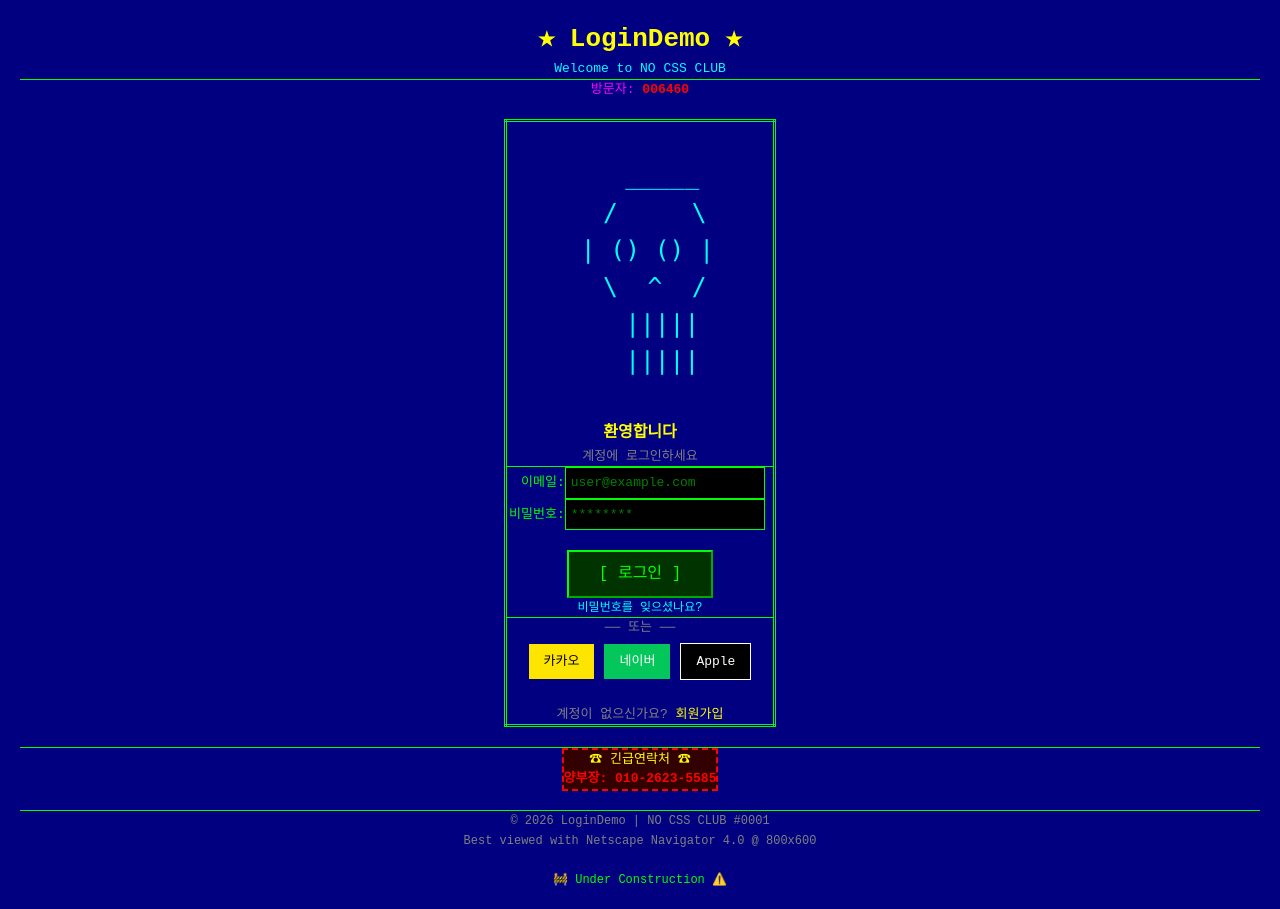
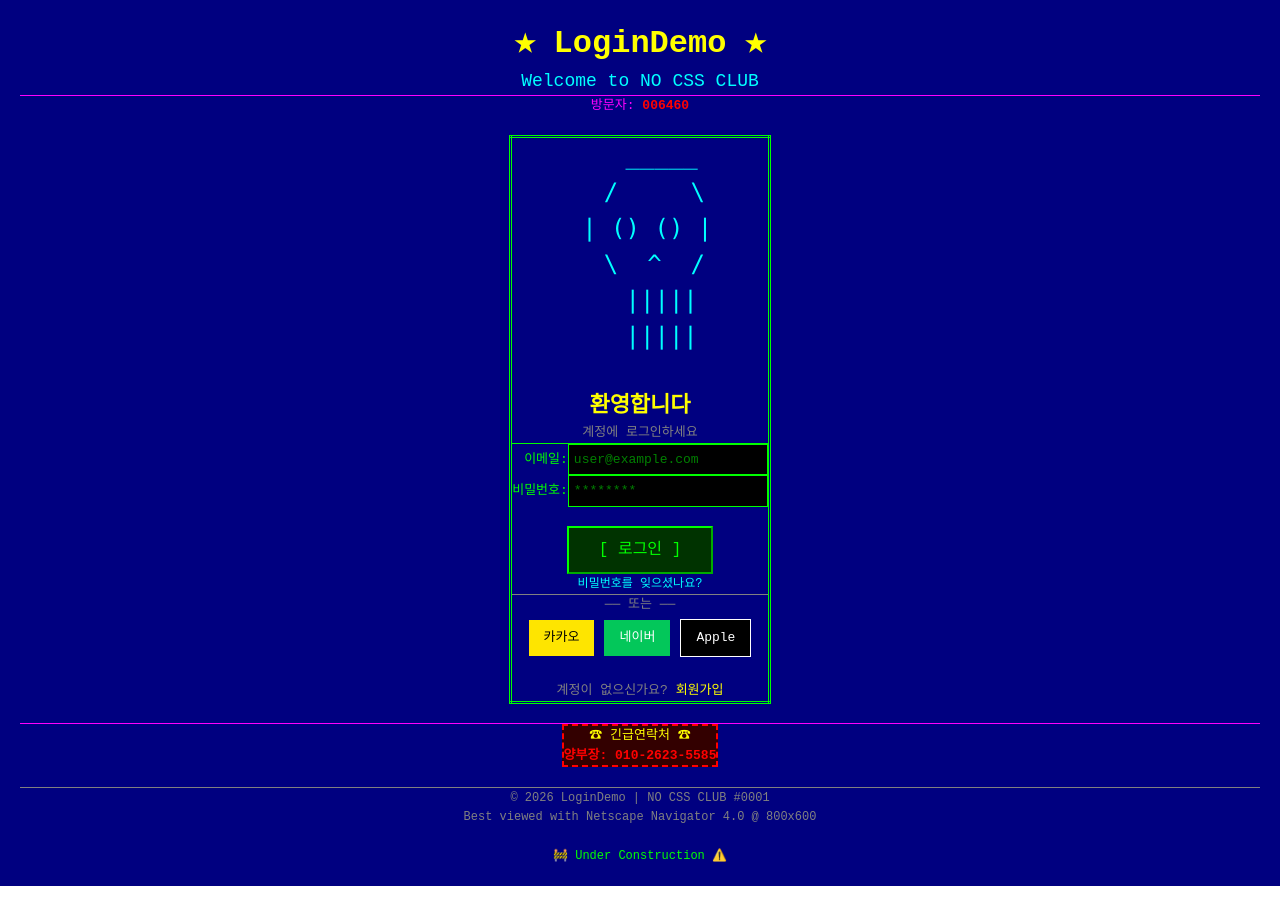
Before and after one commit to dyjung/logindemo, a Next.js app in the folder frontend/: page / in a window 1280 px wide. After the commit the page ends 886 px from the top, so only its background shows below. Built offline with nearby package versions, Linux system fonts and the light colour scheme.

Commit message:
Fix TypeScript errors - replace font tags with span
Co-Authored-By: Claude Opus 4.5 <noreply@anthropic.com>

```diff
--- a/frontend/src/app/page.tsx
+++ b/frontend/src/app/page.tsx
@@ -19,7 +19,7 @@ export default function Home() {
   };
 
   return (
-    <body style={{
+    <div style={{
       margin: 0,
       padding: '20px',
       backgroundColor: '#000080',
@@ -29,21 +29,21 @@ export default function Home() {
     }}>
       {/* 상단 타이틀 */}
       <center>
-        <font color="#FFFF00" size={6}>
-          <b>★ LoginDemo ★</b>
-        </font>
+        <span style={{ color: '#FFFF00', fontSize: '32px', fontWeight: 'bold' }}>
+          ★ LoginDemo ★
+        </span>
         <br />
-        <font color="#00FFFF" size={3}>
+        <span style={{ color: '#00FFFF', fontSize: '18px' }}>
           Welcome to NO CSS CLUB
-        </font>
-        <hr color="#FF00FF" />
+        </span>
+        <hr style={{ borderColor: '#FF00FF' }} />
       </center>
 
       {/* 방문자 카운터 */}
       <center>
-        <font color="#FF00FF">
-          방문자: <font color="#FF0000"><b>{visitorCount.toString().padStart(6, '0')}</b></font>
-        </font>
+        <span style={{ color: '#FF00FF' }}>
+          방문자: <span style={{ color: '#FF0000', fontWeight: 'bold' }}>{visitorCount.toString().padStart(6, '0')}</span>
+        </span>
       </center>
 
       <br />
@@ -57,35 +57,34 @@ export default function Home() {
           <tbody>
             <tr>
               <td colSpan={2} align="center">
-                <font color="#00FFFF" size={5}>
-                  <pre>{`
-   _____
+                <span style={{ color: '#00FFFF', fontSize: '24px' }}>
+                  <pre style={{ margin: 0 }}>{`   _____
   /     \\
  | () () |
   \\  ^  /
    |||||
-   |||||
-                  `}</pre>
-                </font>
-                <font color="#FFFF00" size={4}>
-                  <b>환영합니다</b>
-                </font>
+   |||||`}</pre>
+                </span>
                 <br />
-                <font color="#808080">
+                <span style={{ color: '#FFFF00', fontSize: '22px', fontWeight: 'bold' }}>
+                  환영합니다
+                </span>
+                <br />
+                <span style={{ color: '#808080' }}>
                   계정에 로그인하세요
-                </font>
+                </span>
               </td>
             </tr>
 
             <tr>
               <td colSpan={2}>
-                <hr color="#00FF00" />
+                <hr style={{ borderColor: '#00FF00' }} />
               </td>
             </tr>
 
             <tr>
               <td align="right">
-                <font color="#00FF00">이메일:</font>
+                <span style={{ color: '#00FF00' }}>이메일:</span>
               </td>
               <td>
                 <input
@@ -107,7 +106,7 @@ export default function Home() {
 
             <tr>
               <td align="right">
-                <font color="#00FF00">비밀번호:</font>
+                <span style={{ color: '#00FF00' }}>비밀번호:</span>
               </td>
               <td>
                 <input
@@ -149,21 +148,21 @@ export default function Home() {
 
             <tr>
               <td colSpan={2} align="center">
-                <font color="#808080" size={2}>
+                <span style={{ color: '#808080', fontSize: '12px' }}>
                   <a href="#" style={{ color: '#00FFFF' }}>비밀번호를 잊으셨나요?</a>
-                </font>
+                </span>
               </td>
             </tr>
 
             <tr>
               <td colSpan={2}>
-                <hr color="#808080" />
+                <hr style={{ borderColor: '#808080' }} />
               </td>
             </tr>
 
             <tr>
               <td colSpan={2} align="center">
-                <font color="#808080">── 또는 ──</font>
+                <span style={{ color: '#808080' }}>── 또는 ──</span>
               </td>
             </tr>
 
@@ -220,7 +219,7 @@ export default function Home() {
             <tr>
               <td colSpan={2} align="center">
                 <br />
-                <font color="#808080">계정이 없으신가요? </font>
+                <span style={{ color: '#808080' }}>계정이 없으신가요? </span>
                 <a href="#" style={{ color: '#FFFF00' }}>회원가입</a>
               </td>
             </tr>
@@ -229,7 +228,7 @@ export default function Home() {
       </center>
 
       <br />
-      <hr color="#FF00FF" />
+      <hr style={{ borderColor: '#FF00FF' }} />
 
       {/* 긴급연락처 */}
       <center>
@@ -237,11 +236,11 @@ export default function Home() {
           <tbody>
             <tr>
               <td align="center">
-                <font color="#FFFF00">☎ 긴급연락처 ☎</font>
+                <span style={{ color: '#FFFF00' }}>☎ 긴급연락처 ☎</span>
                 <br />
-                <font color={blink ? '#FF0000' : '#FFFF00'}>
-                  <b>양부장: 010-2623-5585</b>
-                </font>
+                <span style={{ color: blink ? '#FF0000' : '#FFFF00', fontWeight: 'bold' }}>
+                  양부장: 010-2623-5585
+                </span>
               </td>
             </tr>
           </tbody>
@@ -252,17 +251,17 @@ export default function Home() {
 
       {/* 하단 정보 */}
       <center>
-        <hr color="#808080" />
-        <font color="#808080" size={2}>
+        <hr style={{ borderColor: '#808080' }} />
+        <span style={{ color: '#808080', fontSize: '12px' }}>
           © 2026 LoginDemo | NO CSS CLUB #0001
           <br />
           Best viewed with Netscape Navigator 4.0 @ 800x600
-        </font>
+        </span>
         <br /><br />
-        <font color="#00FF00" size={2}>
+        <span style={{ color: '#00FF00', fontSize: '12px' }}>
           {blink ? '🚧' : '⚠️'} Under Construction {blink ? '⚠️' : '🚧'}
-        </font>
+        </span>
       </center>
-    </body>
+    </div>
   );
 }
```
